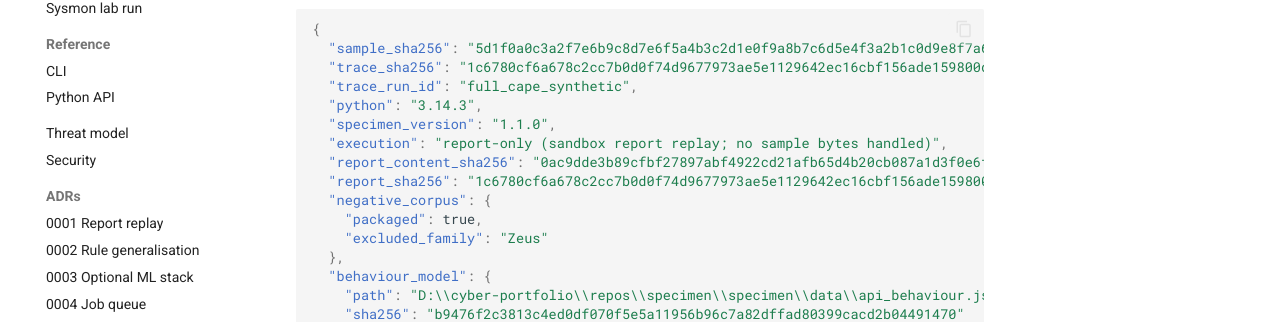
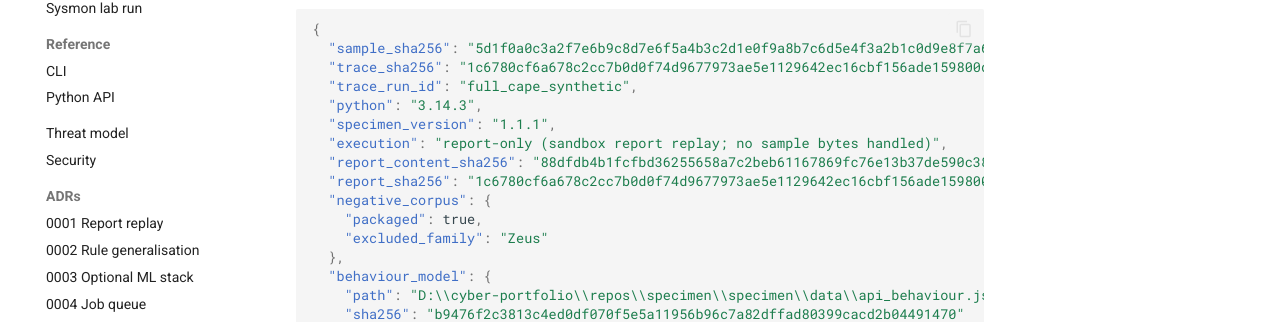
Before and after one commit to rakshit-737/specimen, an MkDocs documentation site: the page built from docs/demo/full_cape_synthetic.md, in a window 1280 px wide and 900 px high, scrolled down 3960 px. Shown: the part 459-781 px from the top of the window. Built offline with MkDocs 1.6.1 and Material for MkDocs 9.7.7, drawn with Linux system fonts in a browser that asks for light colours; comment, search, counter and statistics services are not loaded.

Commit message:
chore(release): 1.1.1
Bump the version in pyproject, specimen.__version__ and CITATION.cff
(with date-released), regenerate the demo pages with 1.1.1, and promote
the Unreleased changelog section to [1.1.1] - 2026-10-03.

Co-Authored-By: Claude <noreply@anthropic.com>

```diff
--- a/docs/demo/full_cape_synthetic.md
+++ b/docs/demo/full_cape_synthetic.md
@@ -143,9 +143,9 @@ Specificity: 0 Sigma candidate(s) dropped because no generalisation rung was spe
   "trace_sha256": "1c6780cf6a678c2cc7b0d0f74d9677973ae5e1129642ec16cbf156ade159800d",
   "trace_run_id": "full_cape_synthetic",
   "python": "3.14.3",
-  "specimen_version": "1.1.0",
+  "specimen_version": "1.1.1",
   "execution": "report-only (sandbox report replay; no sample bytes handled)",
-  "report_content_sha256": "0ac9dde3b89cfbf27897abf4922cd21afb65d4b20cb087a1d3f0e6f923d731a7",
+  "report_content_sha256": "88dfdb4b1fcfbd36255658a7c2beb61167869fc76e13b37de590c38ae10914d5",
   "report_sha256": "1c6780cf6a678c2cc7b0d0f74d9677973ae5e1129642ec16cbf156ade159800d",
   "negative_corpus": {
     "packaged": true,
--- a/pyproject.toml
+++ b/pyproject.toml
@@ -4,7 +4,7 @@ build-backend = "setuptools.build_meta"
 
 [project]
 name = "specimen"
-version = "1.1.0"
+version = "1.1.1"
 description = "Sample-to-story malware analysis pipeline: explainable static gate, CAPE/trace replay into a provenance graph, family attribution, and specificity-checked YARA + Sigma synthesis (lab-only, never executes samples)"
 readme = "README.md"
 license = "MIT"
--- a/specimen/__init__.py
+++ b/specimen/__init__.py
@@ -1,2 +1,2 @@
 """SPECIMEN - sample-to-story malware analysis pipeline (report/trace replay; never executes samples)."""
-__version__ = "1.1.0"
+__version__ = "1.1.1"
```
Also changed, not shown: CHANGELOG.md (+2 -0 lines), docs/demo/avast_emotet_1.md (+2 -2 lines), docs/demo/avast_lokibot_1.md (+2 -2 lines), docs/demo/avast_njrat_1.md (+2 -2 lines), docs/demo/index.md (+1 -1 lines), docs/demo/summary.json (+6 -6 lines), docs/demo/sysmon_lab_run.md (+2 -2 lines), 1 other file.
